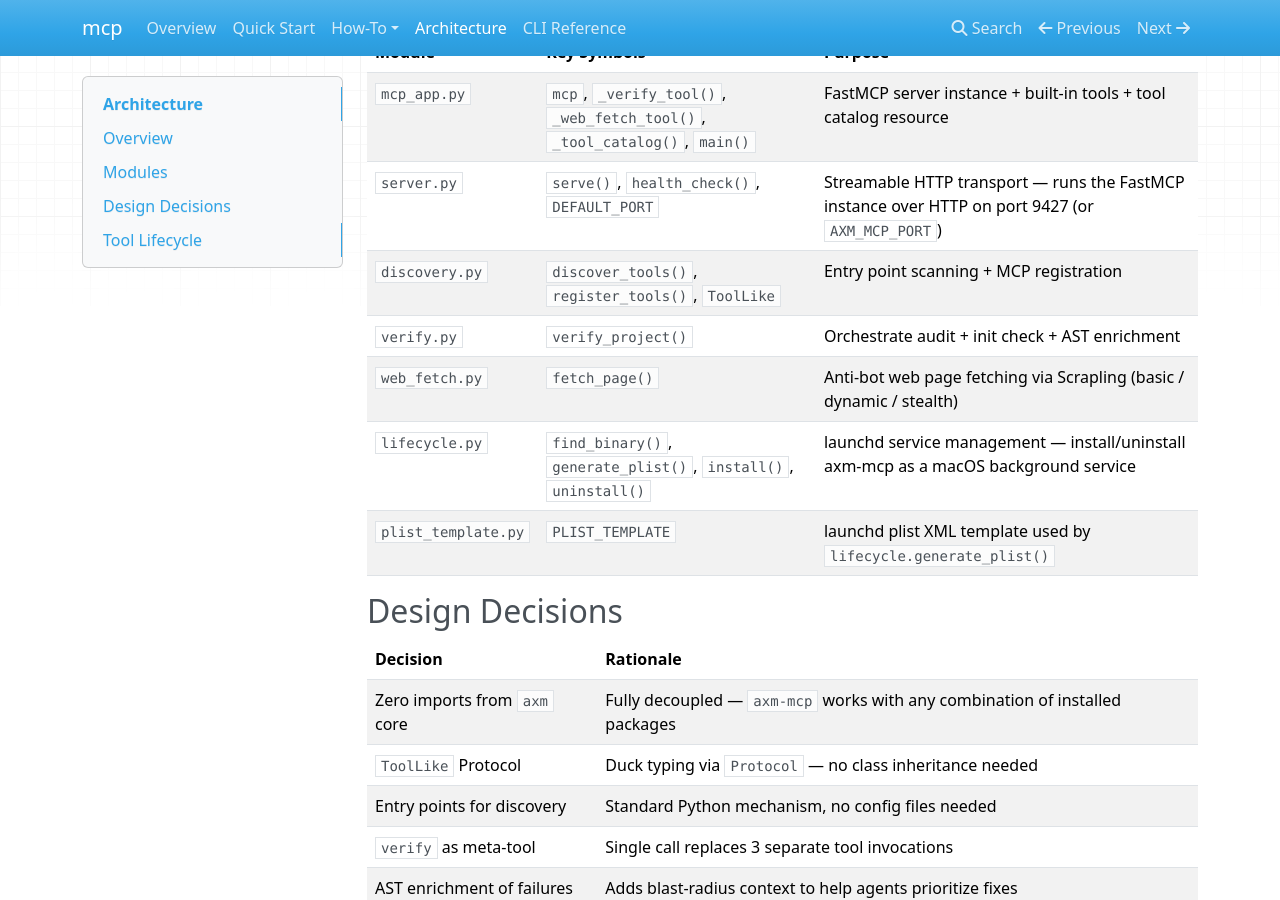
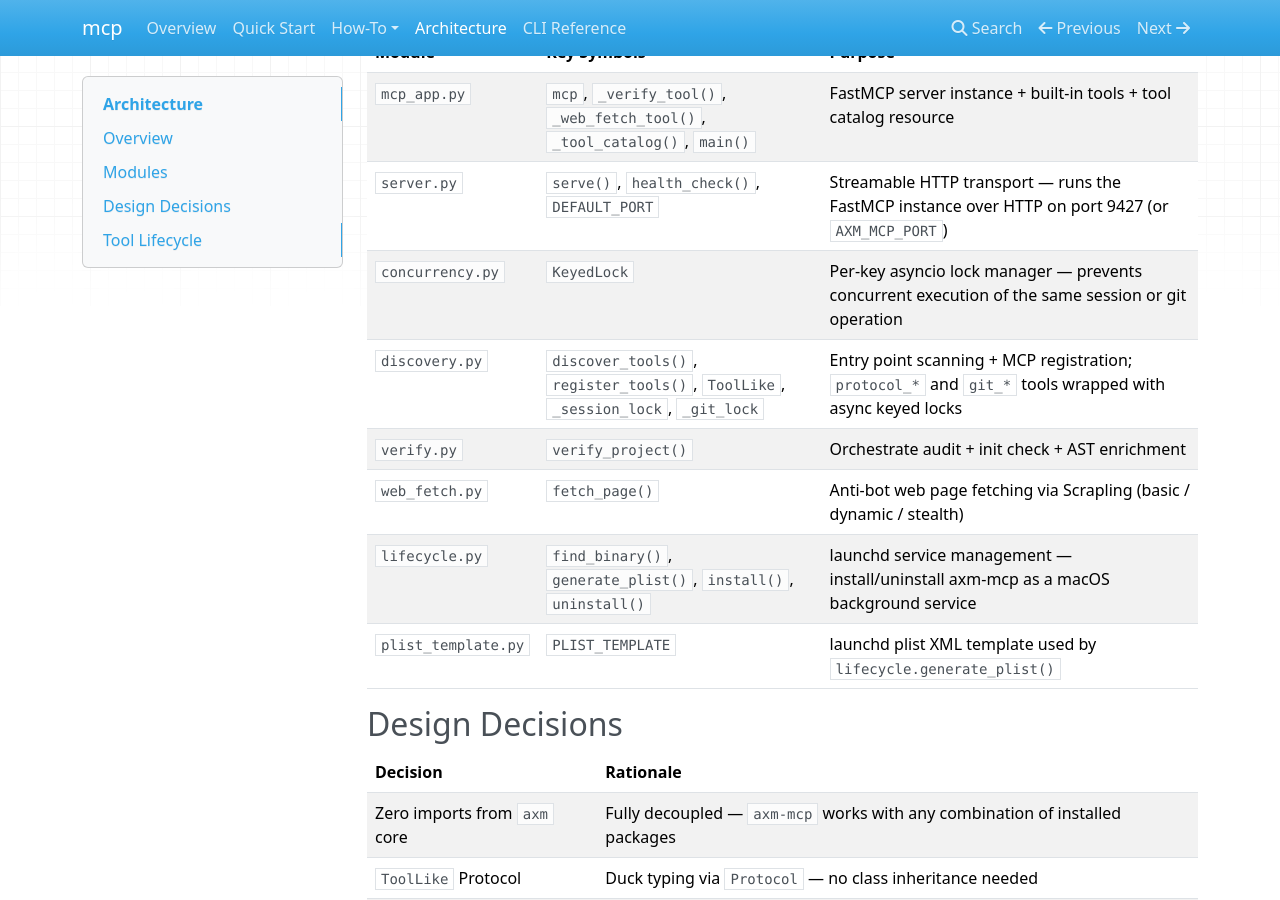
Before and after one commit to axm-protocols/axm-forge, an MkDocs documentation site: the page built from docs/explanation/architecture.md, in a window 1280 px wide and 900 px high, scrolled down 839 px. Built offline with MkDocs 1.6.1, drawn with Linux system fonts in a browser that asks for light colours; nearby versions of some CDN libraries.

Commit message:
docs(mcp): update architecture with concurrency module [AXM-452]

```diff
--- a/docs/explanation/architecture.md
+++ b/docs/explanation/architecture.md
@@ -44,7 +44,8 @@ graph TD
 |---|---|---|
 | `mcp_app.py` | `mcp`, `_verify_tool()`, `_web_fetch_tool()`, `_tool_catalog()`, `main()` | FastMCP server instance + built-in tools + tool catalog resource |
 | `server.py` | `serve()`, `health_check()`, `DEFAULT_PORT` | Streamable HTTP transport — runs the FastMCP instance over HTTP on port 9427 (or `AXM_MCP_PORT`) |
-| `discovery.py` | `discover_tools()`, `register_tools()`, `ToolLike` | Entry point scanning + MCP registration |
+| `concurrency.py` | `KeyedLock` | Per-key asyncio lock manager — prevents concurrent execution of the same session or git operation |
+| `discovery.py` | `discover_tools()`, `register_tools()`, `ToolLike`, `_session_lock`, `_git_lock` | Entry point scanning + MCP registration; `protocol_*` and `git_*` tools wrapped with async keyed locks |
 | `verify.py` | `verify_project()` | Orchestrate audit + init check + AST enrichment |
 | `web_fetch.py` | `fetch_page()` | Anti-bot web page fetching via Scrapling (basic / dynamic / stealth) |
 | `lifecycle.py` | `find_binary()`, `generate_plist()`, `install()`, `uninstall()` | launchd service management — install/uninstall axm-mcp as a macOS background service |
```
